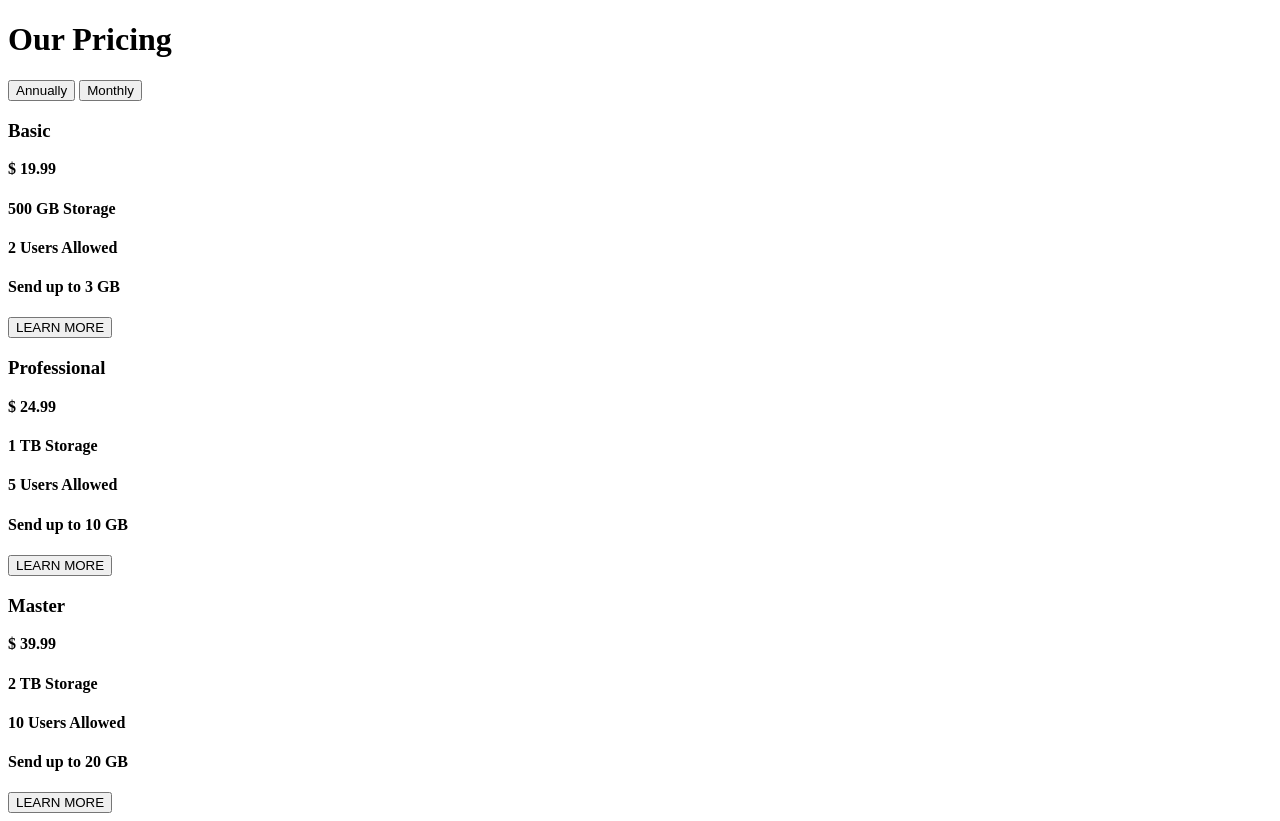
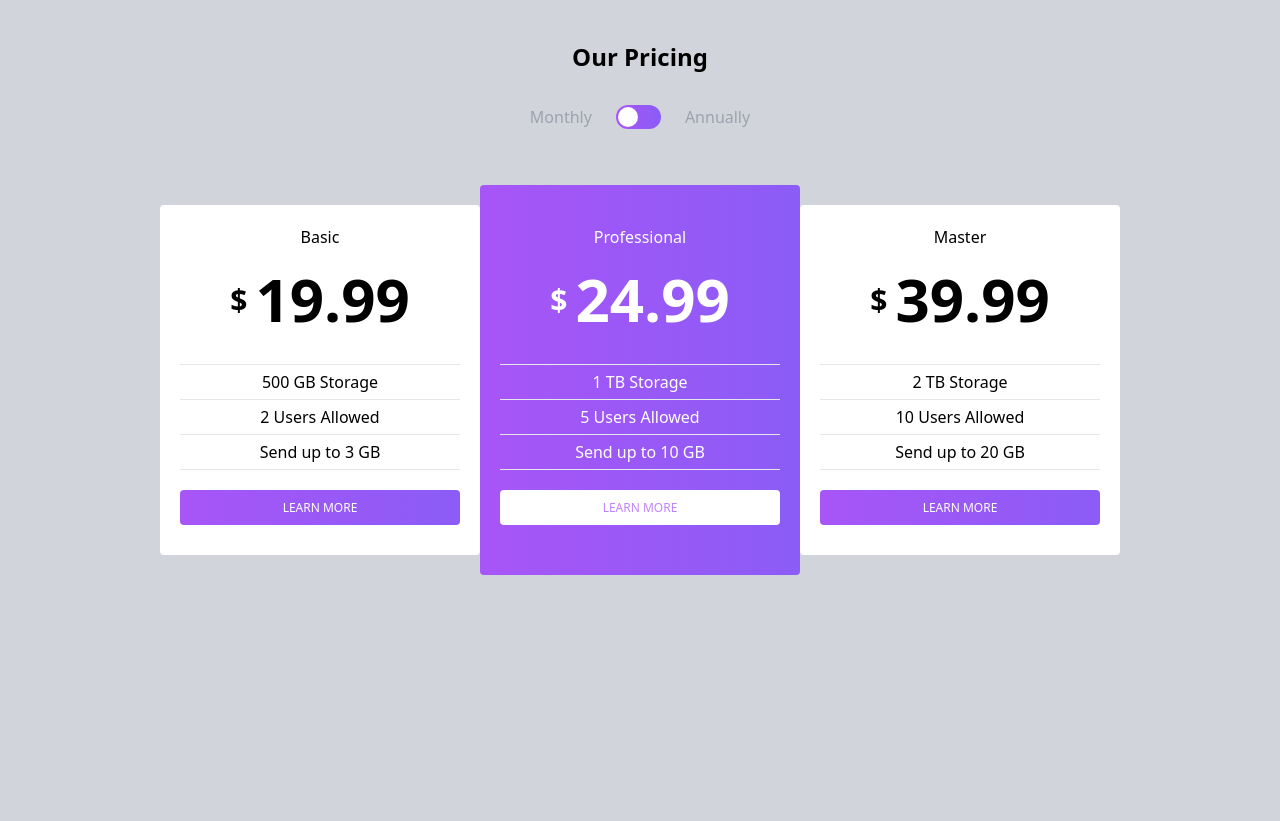
Before and after one commit to NV27/data-plan, a plain HTML site: page index.html in a window 1280 px wide. After the commit the page ends 800 px from the top, so only its background shows below. Drawn offline with nearby package versions, Linux system fonts and the light colour scheme.

Commit message:
All completed (should have done more commits)

```diff
--- /dev/null
+++ b/clicker.css
@@ -0,0 +1,3 @@
+.cLeft{
+    justify-content: end;
+}
--- a/index.html
+++ b/index.html
@@ -2,63 +2,67 @@
 <html>
 <head>
 <title>Data Plan</title>
-<!-- <script src="https://cdn.tailwindcss.com"></script> -->
+<script src="https://cdn.tailwindcss.com"></script>
 <script defer src="priceChange.js"></script>
+<link rel="stylesheet" href="clicker.css">
 </head>
 
-<body>
+<body class="bg-gray-300">
 
-<div class="mega"></div>
-    <div class="top">
-        <h1>Our Pricing</h1>
-        <div>
-            <button class="annually">Annually</button>
-            <button class="monthly">Monthly</button>
+<div class="mega w-full"></div>
+    <div class="h-[180px] w-full flex justify-center flex-col gap-8">
+        <b class="flex justify-center mt-[30px] text-2xl">Our Pricing</b>
+        <div class="flex justify-center gap-6 mb-[40px]">
+            <div class="monthly text-gray-400">Monthly</div>
+            <button class="clicker rounded-full bg-gradient-to-r from-purple-500 to-violet-500 w-[45px] flex">
+                <div class="clickerMiddle rounded-full bg-white w-[20px] h-[20px] m-[2px]"></div>
+            </button>
+            <div class="annually text-gray-400">Annually</div>
         </div>
     </div>
 
-    <div class="plans">
+    <div class="plans flex justify-center h-[400px] w-3/4 mx-auto">
 
-        <div class="plan-one">
-            <h3 class="basic">Basic</h3>
-            <div>
-                <b class = "dollar">$</b>
-                <b class="basic-price price" id="bp">19.99</b>
+        <div class="plan-one bg-white w-[500px] mt-[25px] mb-[25px] flex flex-col p-[20px] rounded">
+            <h3 class="basic mx-auto mb-[20px]">Basic</h3>
+            <div class="mx-auto mb-[35px] flex gap-2">
+                <b class = "dollar text-3xl mt-[13px]">$</b>
+                <b class="basic-price price text-6xl" id="bp">19.99</b>
             </div>
-            <div class="basic-grid">
-                <h4>500 GB Storage</h4>
-                <h4>2 Users Allowed</h4>
-                <h4>Send up to 3 GB</h4>
+            <div class="basic-grid w-full">
+                <h4 class="border-y p-[5px] text-center">500 GB Storage</h4>
+                <h4 class="border-b p-[5px] text-center">2 Users Allowed</h4>
+                <h4 class="border-b p-[5px] text-center">Send up to 3 GB</h4>
             </div>
-            <button>LEARN MORE</button>
+            <button class="mt-[20px] my-auto bg-gradient-to-r from-purple-500 to-violet-500 h-[35px] rounded text-white text-xs">LEARN MORE</button>
         </div>
 
-        <div class="plan-two">
-            <h3 class="pro">Professional</h3>
-            <div>
-                <b class = "dollar">$</b>
-                <b class="pro-price price">24.99</b>
+        <div class="plan-two bg-gradient-to-r from-purple-500 to-violet-500 w-[500px] mt-[5px] mb-[5px] flex flex-col p-[20px] rounded text-white">
+            <h3 class="pro mx-auto mb-[20px] mt-[20px]">Professional</h3>
+            <div class="mx-auto mb-[35px] flex gap-2">
+                <b class = "dollar text-3xl mt-[13px]">$</b>
+                <b class="pro-price price text-6xl">24.99</b>
             </div>
-            <div class="pro-grid">
-                <h4>1 TB Storage</h4>
-                <h4>5 Users Allowed</h4>
-                <h4>Send up to 10 GB</h4>
+            <div class="pro-grid w-full">
+                <h4 class="border-y p-[5px] text-center">1 TB Storage</h4>
+                <h4 class="border-b p-[5px] text-center">5 Users Allowed</h4>
+                <h4 class="border-b p-[5px] text-center">Send up to 10 GB</h4>
             </div>
-            <button>LEARN MORE</button>
+            <button class="mt-[20px] my-auto bg-white h-[35px] rounded text-purple-400 text-xs">LEARN MORE</button>
         </div>
 
-        <div class="plan-three">
-            <h3 class="master">Master</h3>
-            <div>
-                <b class = "dollar">$</b>
-                <b class="master-price price">39.99</b>
+        <div class="plan-three bg-white w-[500px] mt-[25px] mb-[25px] flex flex-col p-[20px] rounded">
+            <h3 class="master mx-auto mb-[20px]">Master</h3>
+            <div class="mx-auto mb-[35px] flex gap-2">
+                <b class = "dollar text-3xl mt-[13px]">$</b>
+                <b class="master-price price text-6xl">39.99</b>
             </div>
-            <div class="master-grid">
-                <h4>2 TB Storage</h4>
-                <h4>10 Users Allowed</h4>
-                <h4>Send up to 20 GB</h4>
+            <div class="master-grid w-full">
+                <h4 class="border-y p-[5px] text-center">2 TB Storage</h4>
+                <h4 class="border-b p-[5px] text-center">10 Users Allowed</h4>
+                <h4 class="border-b p-[5px] text-center">Send up to 20 GB</h4>
             </div>
-            <button>LEARN MORE</button>
+            <button class="mt-[20px] my-auto bg-gradient-to-r from-purple-500 to-violet-500 h-[35px] rounded text-white text-xs">LEARN MORE</button>
         </div>
 
     </div>
--- a/priceChange.js
+++ b/priceChange.js
@@ -4,10 +4,33 @@ var p2 = document.querySelector(".pro-price");
 var p3 = document.querySelector(".master-price");
 var b1 = document.querySelector(".annually");
 var b2 = document.querySelector(".monthly");
+var clicker = document.querySelector(".clicker");
 var m1 = 19.99;
 var m2 = 24.99;
 var m3 = 39.99;
+//b1.addEventListener("click", annualPrices);
+//b2.addEventListener("click", monthlyPrices);
 
+clicker.addEventListener("click", function(){
+    clicker.classList.toggle("cLeft");
+    console.log("clicker clicked")
+
+    if (p1.innerHTML == m1){
+        p1.innerHTML = Math.round(p1.innerHTML*=11)-0.01;
+        p2.innerHTML = Math.round(p2.innerHTML*=11)-0.01;
+        p3.innerHTML = Math.round(p3.innerHTML*=11)-0.01;
+    }
+    else{
+        p1.innerHTML = m1;
+        p2.innerHTML = m2;
+        p3.innerHTML = m3;
+    }
+
+
+})
+
+/*
+//OLD version with individual buttons
 const prices = [m1,m2,m3];
 
 function increasePrice(inPrice){
@@ -34,6 +57,4 @@ function monthlyPrices(){
     p3.innerHTML = m3;
 
 }
-
-b1.addEventListener("click", annualPrices);
-b2.addEventListener("click", monthlyPrices)
+*/
```
